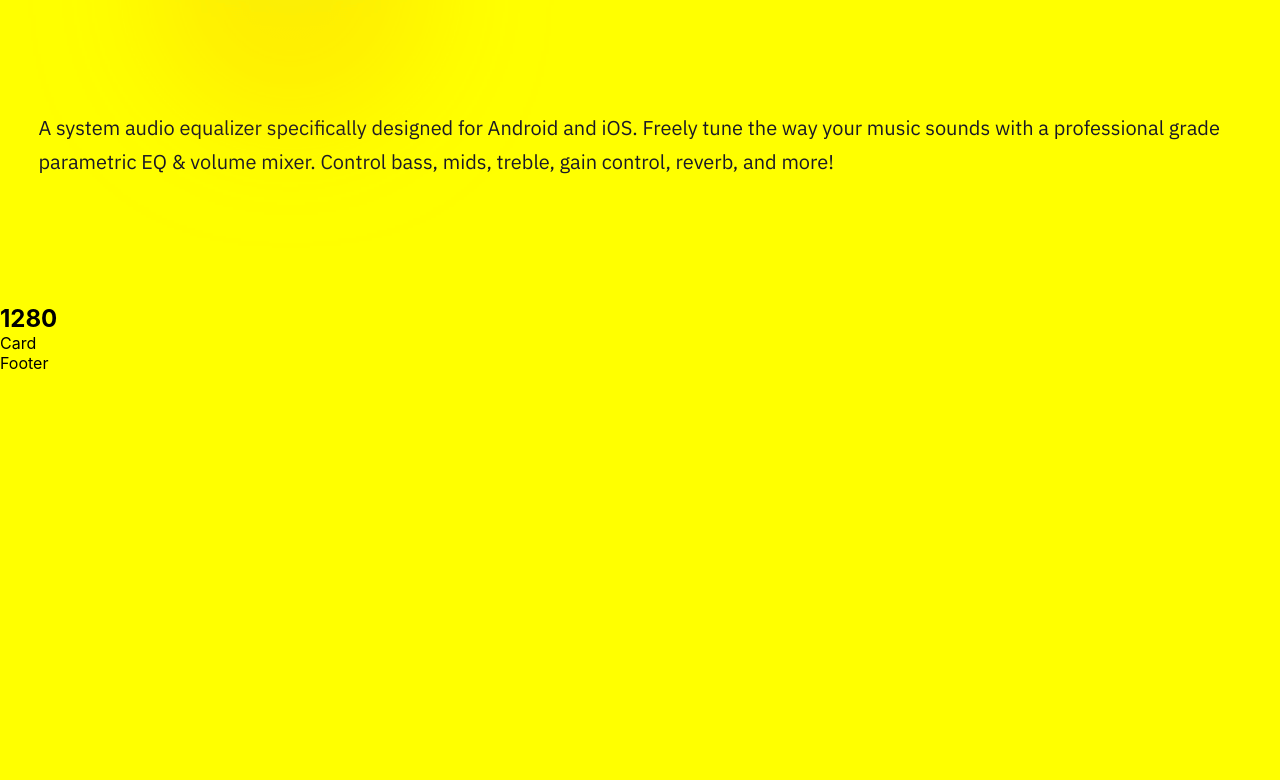
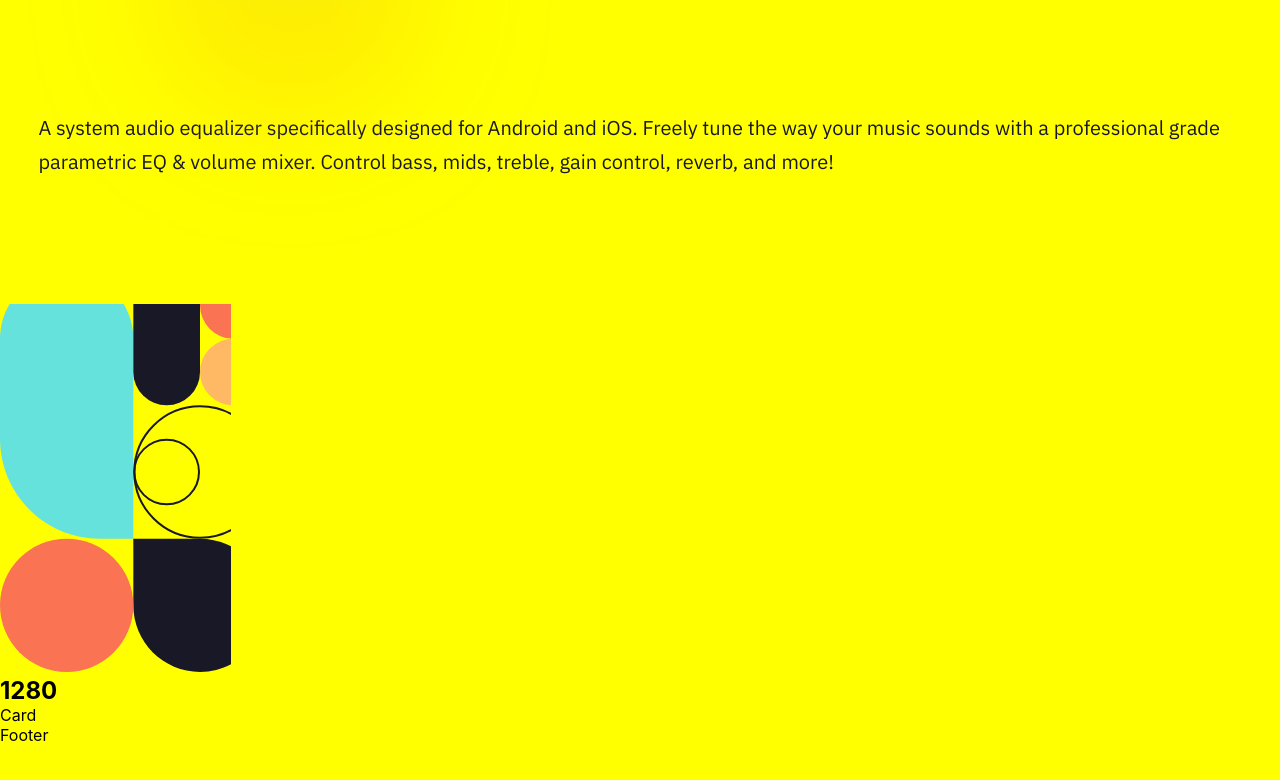
Before and after one commit to brunomoleta/equalizer-landing-page, a React (Create React App) app: page / in a window 1280 px wide. Shown: the part 474-1254 px from the top of the page. Built offline with nearby package versions, Linux system fonts and the light colour scheme.

Commit message:
update and try to deploy

```diff
--- /dev/null
+++ b/src/components/Vectors/VectorTablet.tsx
@@ -0,0 +1,75 @@
+import { Component, ReactNode } from "react";
+
+export default class VectorTablet extends Component {
+  render(): ReactNode {
+    return (
+      <div>
+        <svg
+          width="231"
+          height="368"
+          viewBox="0 0 231 368"
+          fill="none"
+          xmlns="http://www.w3.org/2000/svg"
+        >
+          <path
+            d="M0 34.6667C0 -2.15231 29.8477 -32 66.6667 -32C103.486 -32 133.333 -2.15232 133.333 34.6667V234.667H100C44.7715 234.667 0 189.895 0 134.667V34.6667Z"
+            fill="#66E2DC"
+          />
+          <path
+            d="M133.333 234.667H200C236.819 234.667 266.667 264.514 266.667 301.333C266.667 338.152 236.819 368 200 368C163.181 368 133.333 338.152 133.333 301.333V234.667Z"
+            fill="#191826"
+          />
+          <rect
+            x="200"
+            y="34.6666"
+            width="66.6667"
+            height="66.6667"
+            rx="33.3333"
+            fill="#FFB964"
+          />
+          <rect
+            x="200"
+            y="-32"
+            width="66.6667"
+            height="66.6667"
+            rx="33.3333"
+            fill="#FA7453"
+          />
+          <rect
+            y="234.667"
+            width="133.333"
+            height="133.333"
+            rx="66.6667"
+            fill="#FA7453"
+          />
+          <rect
+            x="133.333"
+            y="-32"
+            width="66.6667"
+            height="133.333"
+            rx="33.3333"
+            fill="#191826"
+          />
+          <rect
+            x="134.333"
+            y="102.333"
+            width="131.333"
+            height="131.333"
+            rx="65.6667"
+            stroke="#191826"
+            stroke-width="2"
+          />
+          <rect
+            x="134.333"
+            y="135.667"
+            width="64.6667"
+            height="64.6667"
+            rx="32.3333"
+            stroke="#191826"
+            stroke-width="2"
+          />
+        </svg>
+      </div>
+    );
+  }
+}
--- a/src/pages/LandingPage.tsx
+++ b/src/pages/LandingPage.tsx
@@ -30,7 +30,7 @@ export default class LandingPage extends Component {
     const {windowWidthState} = this.state;
     return (
       <StyledLandingPage theme={theme} $font={font}>
-        <Header />
+        <Header windowWidth={windowWidthState} />
         <h1>{windowWidthState}</h1>
         <Image urlImg={bgMobile} />
         <Card />
--- a/src/pages/sections/Header.tsx
+++ b/src/pages/sections/Header.tsx
@@ -1,10 +1,13 @@
-import { Component } from 'react'
-import { StyledHeader,  StyledBoxHeaderContent } from './styles';
-import Logo from '../../components/Logo/Logo'
-import { dataHeaderContent } from '../../apis/dataContentApis';
+import { Component } from "react";
+import { StyledHeader, StyledBoxHeaderContent } from "./styles";
+import Logo from "../../components/Logo/Logo";
+import { dataHeaderContent } from "../../apis/dataContentApis";
+import VectorTablet from "../../components/Vectors/VectorTablet";
 
-export default class Header extends Component {
-
+interface windowWidthState {
+  windowWidth: number;
+}
+export default class Header extends Component<windowWidthState> {
   render() {
     const { title, content } = dataHeaderContent;
     return (
@@ -14,7 +17,9 @@ export default class Header extends Component {
           <span>{title}</span>
           <span>{content}</span>
         </StyledBoxHeaderContent>
+        <VectorTablet />
+
       </StyledHeader>
-        )
+    );
   }
 }
```
Also changed, not shown: src/assets/vector-tablet.svg (added). Lines whose indentation alone changed are shown as unchanged.
